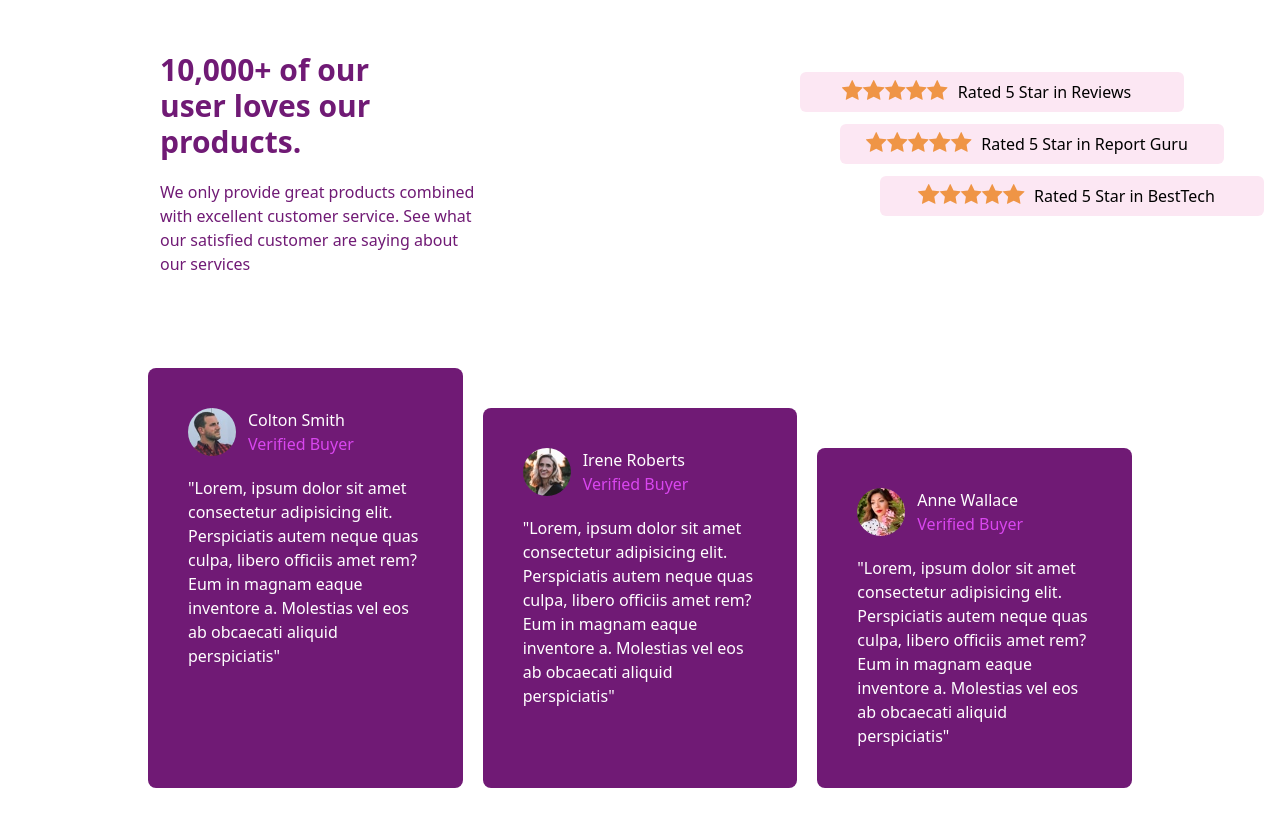
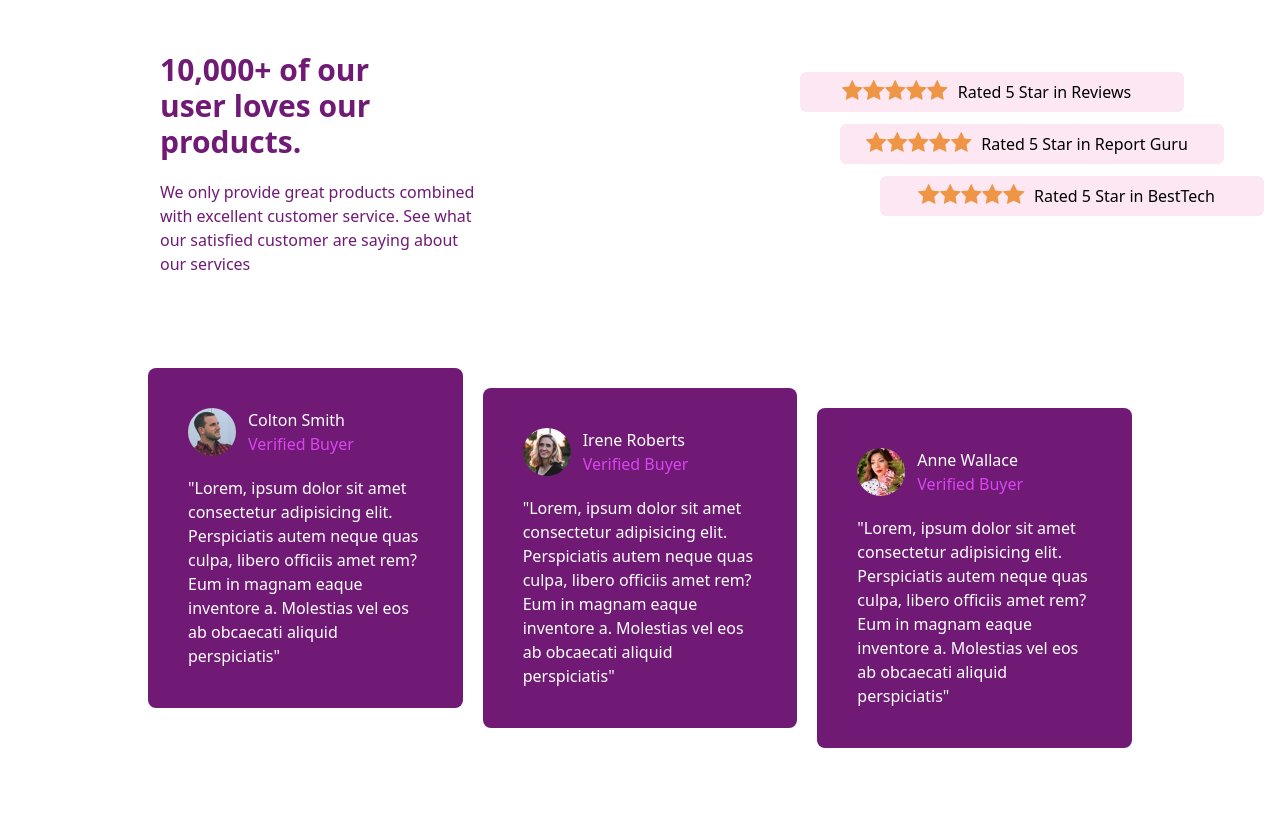
Before and after one commit to masoodahmed-a/Social-Proof, a plain HTML site: page testing.html in a window 1280 px wide. After the commit the page ends 800 px from the top, so only its background shows below. Drawn offline with nearby package versions, Linux system fonts and the light colour scheme.

Commit message:
Update testing.html

```diff
--- a/testing.html
+++ b/testing.html
@@ -7,7 +7,7 @@
     <title>Checking</title>
     <script src="https://cdn.tailwindcss.com"></script>
   </head>
-  <body>
+  <body class="">
     <div class="hero flex flex-col lg:flex-row p-8 lg:mx-10 xl:mx-32">
       <div class="left text-center lg:text-left mt-5 lg:w-72 xl:w-80">
         <!-- lg:w-1/3 -->
@@ -71,7 +71,9 @@
       </div>
     </div>
 
-    <div class="boxes p-5 lg:flex lg:space-x-5 lg:mx-10 xl:mx-32">
+    <div
+      class="boxes p-5 lg:flex lg:space-x-5 lg:mx-10 xl:mx-32 relative lg:mb-10"
+    >
       <div class="box1 bg-fuchsia-900 text-white p-10 rounded-lg mb-5">
         <div class="flex pb-5">
           <div class="img">
@@ -94,7 +96,9 @@
         </p>
       </div>
 
-      <div class="box2 bg-fuchsia-900 text-white p-10 rounded-lg mb-5 mt-10">
+      <div
+        class="box2 bg-fuchsia-900 text-white p-10 rounded-lg mb-5 relative top-5"
+      >
         <div class="flex pb-5">
           <div class="img">
             <img
@@ -116,7 +120,9 @@
         </p>
       </div>
 
-      <div class="box3 bg-fuchsia-900 text-white p-10 rounded-lg mb-5 mt-20">
+      <div
+        class="box3 bg-fuchsia-900 text-white p-10 rounded-lg mb-5 relative top-10"
+      >
         <div class="flex pb-5">
           <div class="img">
             <img
```
